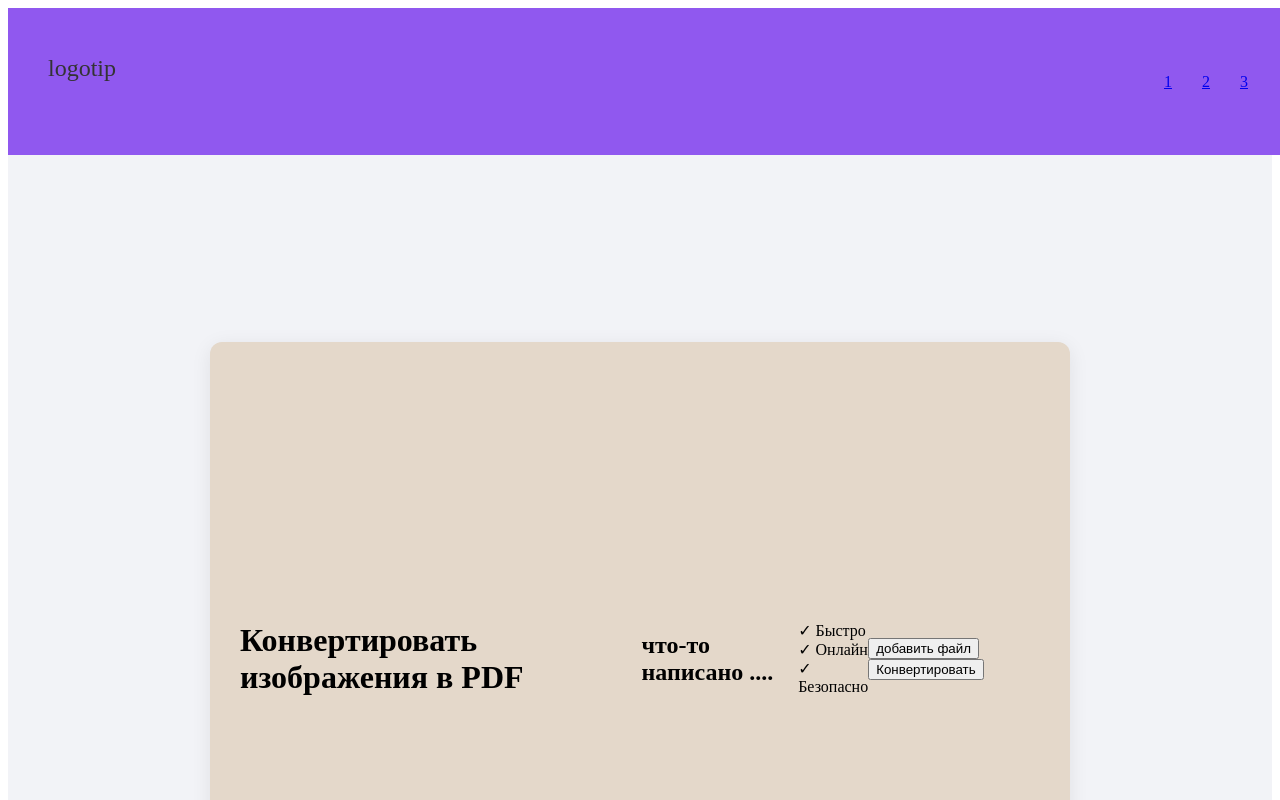
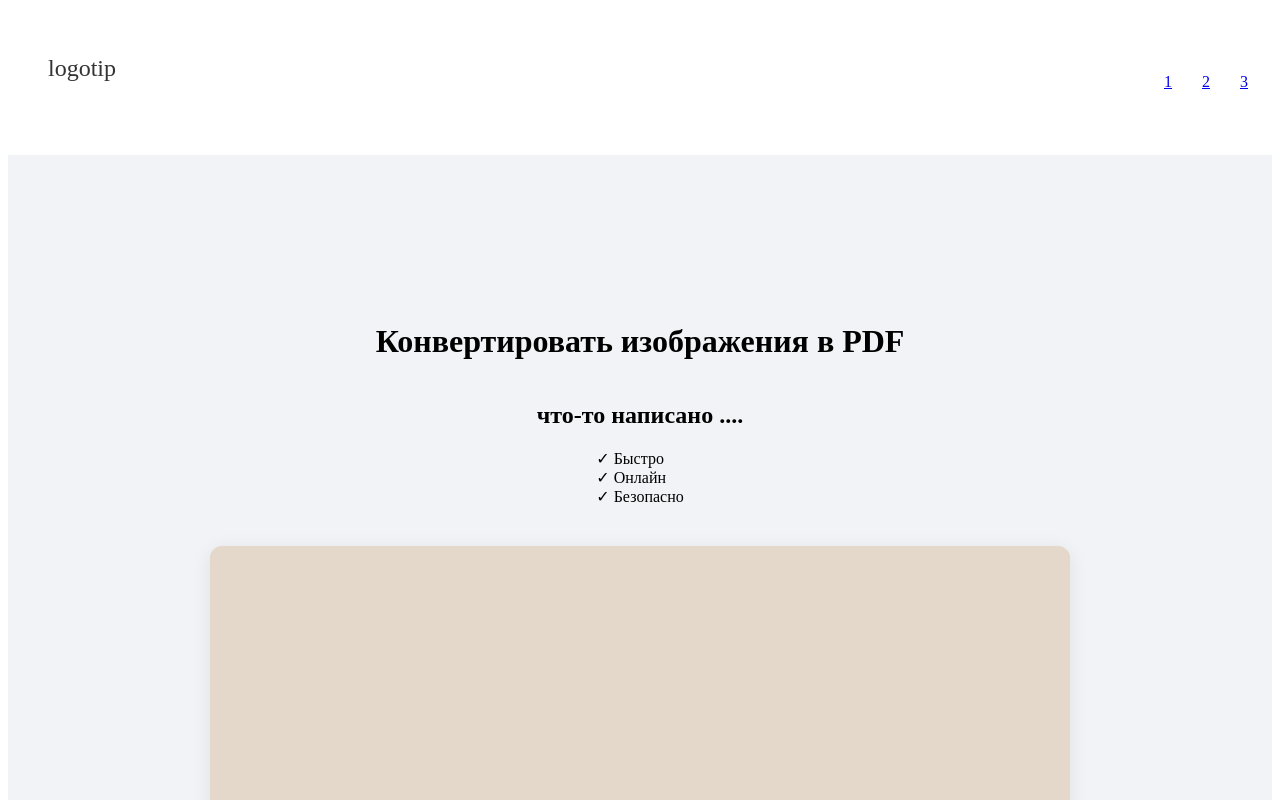
Before and after one commit to kvintosis/mts-front, a React (Vite) app in the folder mts-app/: page / in a window 1280 px wide. Shown: the top 800 px of the page. Built offline with nearby package versions, Linux system fonts and the light colour scheme.

Commit message:
new commit

```diff
--- a/mts-app/src/components/HomePage.jsx
+++ b/mts-app/src/components/HomePage.jsx
@@ -13,7 +13,6 @@ function HomePage() {
 
     return (
         <div className="home">
-            <div className="home__container">
             <h1>Конвертировать изображения в PDF</h1>
             <h2>что-то написано ....</h2>
 
@@ -23,6 +22,7 @@ function HomePage() {
                 <span className="feature-badge">✓ Безопасно </span>
             </div>
 
+            <div className="home__container">
                 <div className="home__form">
 
                         <div className="home__btn-container">
--- a/mts-app/src/styles/blocks/header.less
+++ b/mts-app/src/styles/blocks/header.less
@@ -1,5 +1,5 @@
 .page-header {
-  background-color: @purple;
+  background-color: @white;
   top: 0;
   left: 0;
   height: 147px;
```
Lines whose indentation alone changed are shown as unchanged.
